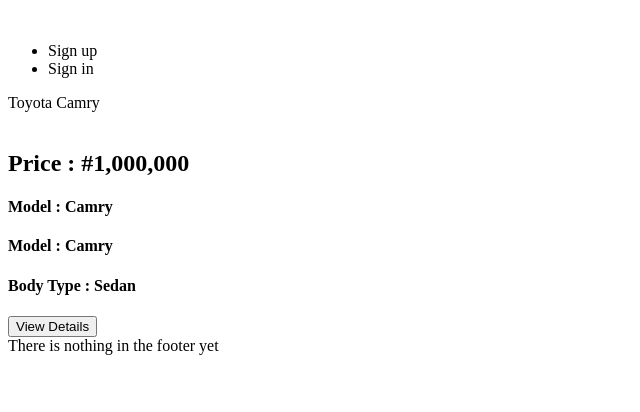
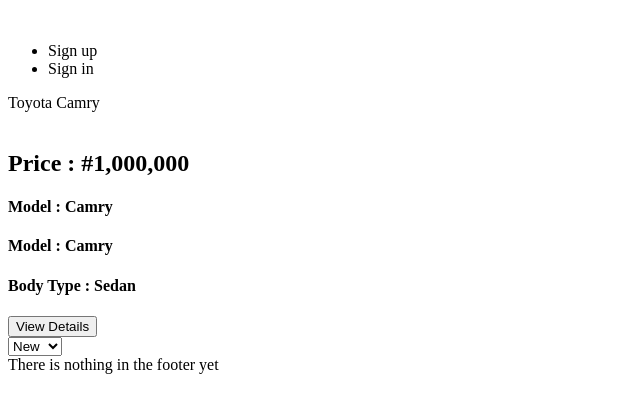
Before and after one commit to Tochies/auto-mart, a plain HTML site: page UI/html/all-unsold.html in a window 1280 px wide. Shown: the whole page, without its empty margins (0-640 px from the left). Drawn offline with Linux system fonts and the light colour scheme.

Commit message:
Added select box for new and used unsold cars

```diff
--- a/UI/html/all-unsold.html
+++ b/UI/html/all-unsold.html
@@ -21,8 +21,6 @@
         </nav>
     </header>
     <main>
-        <div class="sidebar">
-        </div>
         <div class="content">
             <div class="cards">
                 <div class="card-head">
@@ -43,6 +41,16 @@
                 </div>
             </div>
         </div>
+        <div class="sidebar">
+            <div class="search">
+                <div class="car-status">
+                    <select>
+                        <option value="new">New</option>
+                        <option value="used">Used</option>
+                    </select>
+                </div>
+            </div>
+        </div>
     </main>
     <footer>
         <div>
```
